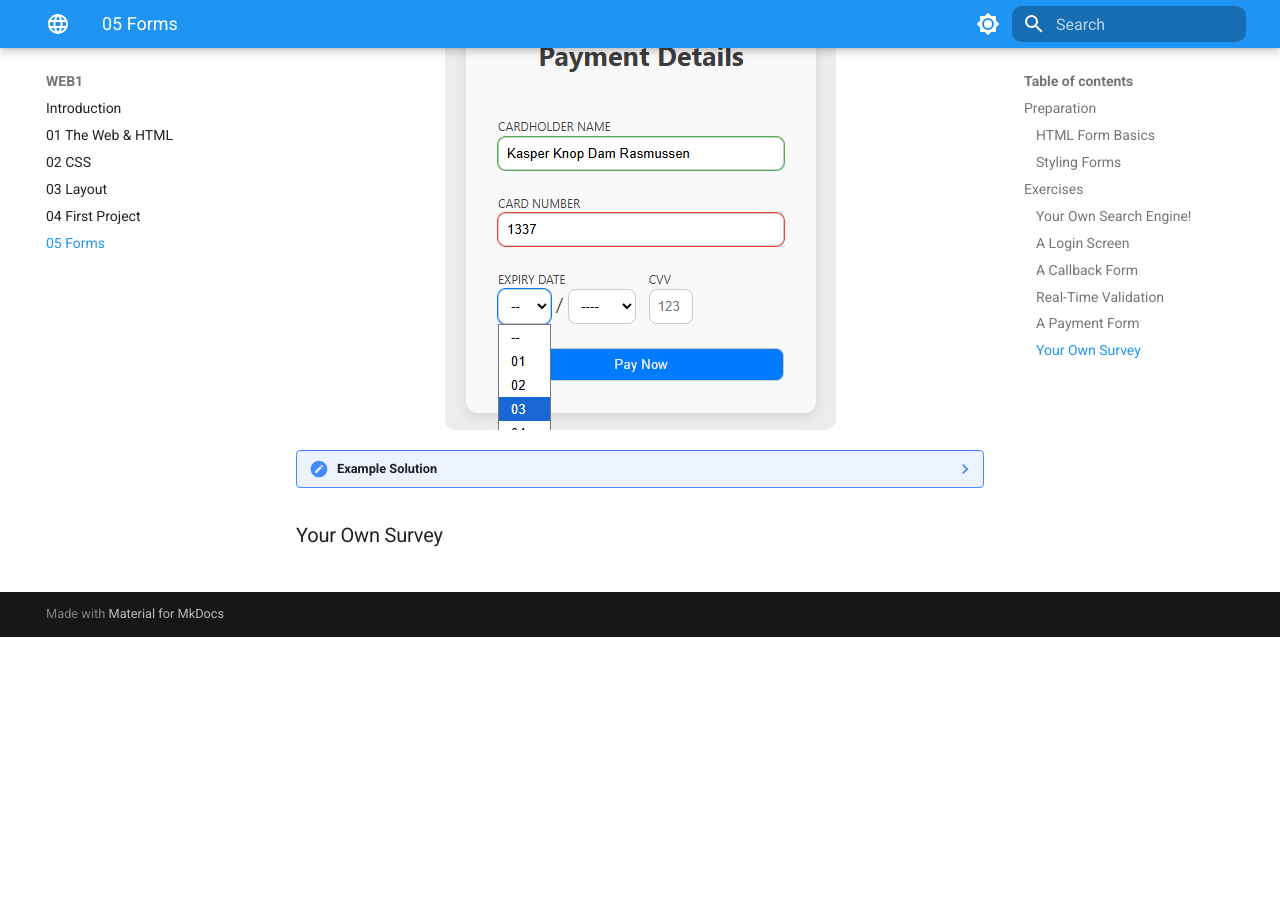
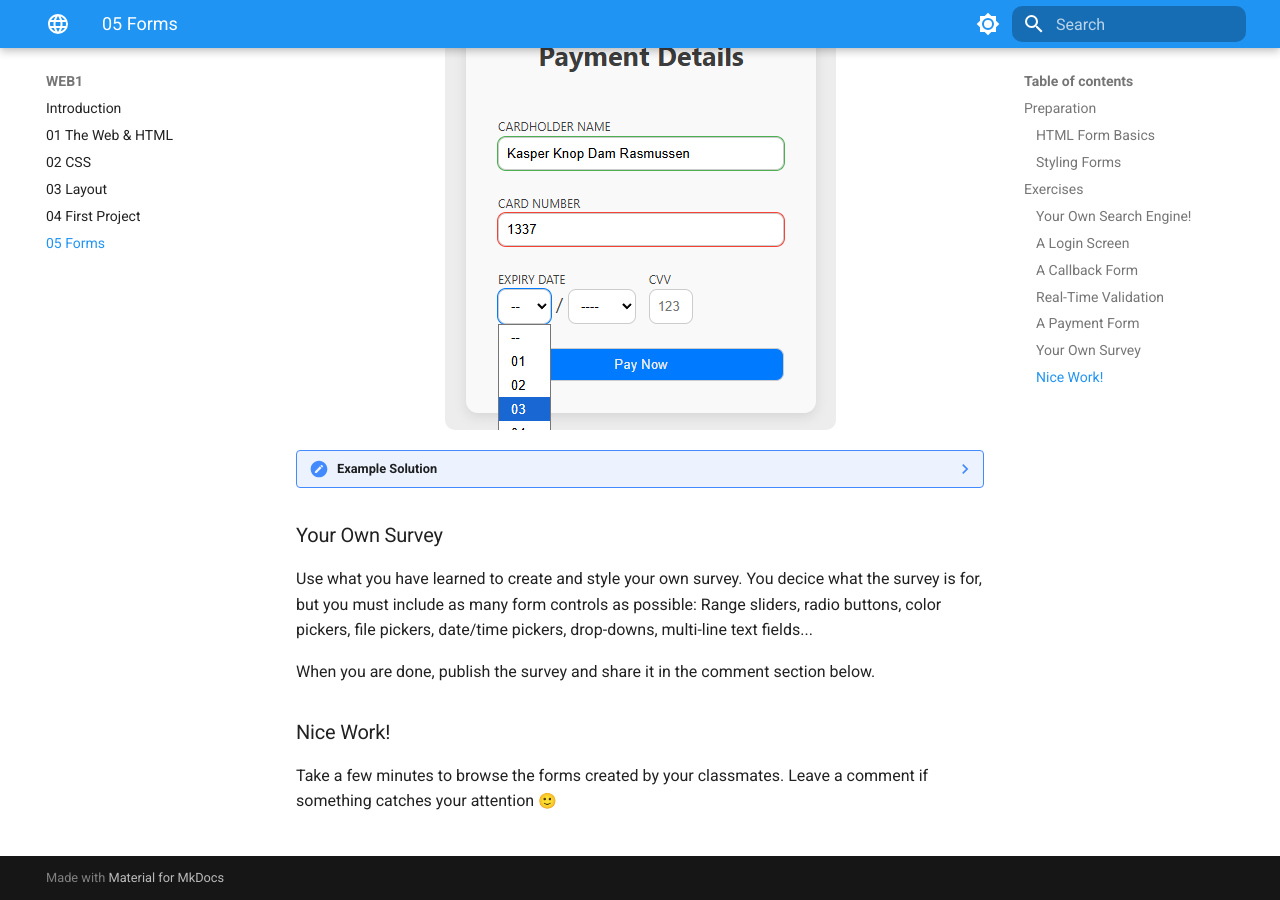
Before and after one commit to KasperKnop/WEB1, an MkDocs documentation site: the page built from docs/05-forms.md, in a window 1280 px wide and 900 px high, scrolled down 4614 px. Built offline with MkDocs 1.6.1 and Material for MkDocs 9.7.7, drawn with Linux system fonts in a browser that asks for light colours; emoji names are drawn with the system emoji font; comment, search, counter and statistics services are not loaded; before the commit the page ends 5251 px from its top, so only the background shows below that.

Commit message:
Session 5 done

````diff
--- a/docs/05-forms.md
+++ b/docs/05-forms.md
@@ -541,3 +541,11 @@ Create a payment form for credit cards. It should contain at least the cardholde
     ```
 
 ### Your Own Survey
+
+Use what you have learned to create and style your own survey. You decice what the survey is for, but you must include as many form controls as possible: Range sliders, radio buttons, color pickers, file pickers, date/time pickers, drop-downs, multi-line text fields...
+
+When you are done, publish the survey and share it in the comment section below.
+
+### Nice Work!
+
+Take a few minutes to browse the forms created by your classmates. Leave a comment if something catches your attention :slight_smile:
````
